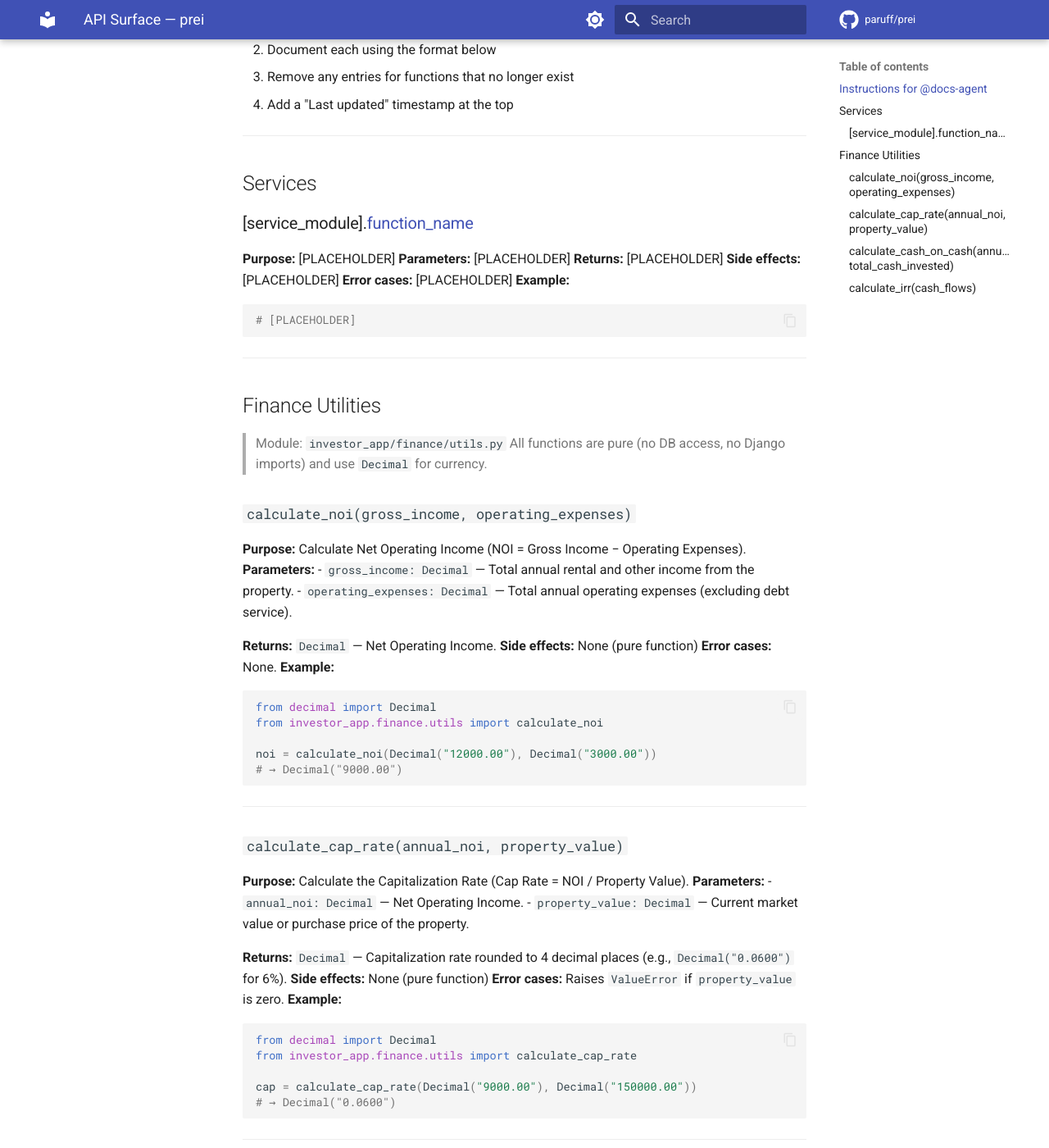
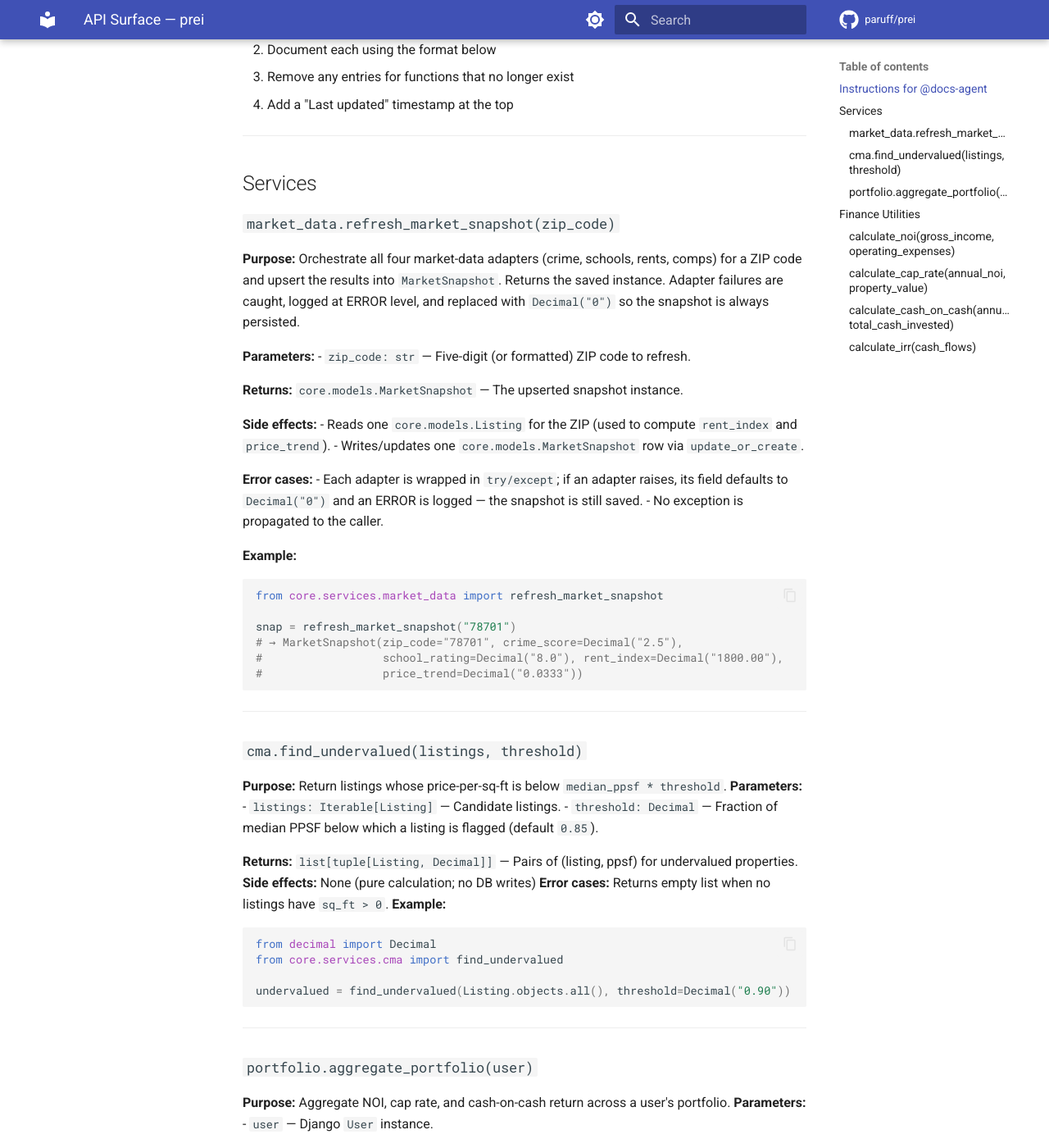
Before and after one commit to paruff/prei, an MkDocs documentation site: the page built from docs/API_SURFACE.md, in a window 1280 px wide and 1400 px high, scrolled down 449 px. Shown: the whole window at 82% size. Built offline with MkDocs 1.6.1 and Material for MkDocs 9.7.7, drawn with Linux system fonts in a browser that asks for light colours; comment, search, counter and statistics services are not loaded; the version menu is left out; some of the changed text lies outside the part shown.

Commit message:
docs: update API_SURFACE.md and CHANGE_IMPACT_MAP.md for Phase 2.2 market_data service
Agent-Logs-Url: https://github.com/paruff/prei/sessions/bd9a8370-e223-421f-9330-5758ce41a45e

Co-authored-by: deilert00 <139483703+deilert00@users.noreply.github.com>

````diff
--- a/docs/API_SURFACE.md
+++ b/docs/API_SURFACE.md
@@ -21,17 +21,78 @@ When updating this file:
 
 <!-- @docs-agent: populate from core/services/ -->
 
-### [service_module].[function_name](params)
+### `market_data.refresh_market_snapshot(zip_code)`
 
-**Purpose:** [PLACEHOLDER]
-**Parameters:** [PLACEHOLDER]
-**Returns:** [PLACEHOLDER]
-**Side effects:** [PLACEHOLDER]
-**Error cases:** [PLACEHOLDER]
+**Purpose:** Orchestrate all four market-data adapters (crime, schools, rents, comps) for a ZIP
+code and upsert the results into `MarketSnapshot`. Returns the saved instance. Adapter failures
+are caught, logged at ERROR level, and replaced with `Decimal("0")` so the snapshot is always
+persisted.
+
+**Parameters:**
+- `zip_code: str` — Five-digit (or formatted) ZIP code to refresh.
+
+**Returns:** `core.models.MarketSnapshot` — The upserted snapshot instance.
+
+**Side effects:**
+- Reads one `core.models.Listing` for the ZIP (used to compute `rent_index` and `price_trend`).
+- Writes/updates one `core.models.MarketSnapshot` row via `update_or_create`.
+
+**Error cases:**
+- Each adapter is wrapped in `try/except`; if an adapter raises, its field defaults to
+  `Decimal("0")` and an ERROR is logged — the snapshot is still saved.
+- No exception is propagated to the caller.
+
 **Example:**
 
 ```python
-# [PLACEHOLDER]
+from core.services.market_data import refresh_market_snapshot
+
+snap = refresh_market_snapshot("78701")
+# → MarketSnapshot(zip_code="78701", crime_score=Decimal("2.5"),
+#                  school_rating=Decimal("8.0"), rent_index=Decimal("1800.00"),
+#                  price_trend=Decimal("0.0333"))
+```
+
+---
+
+### `cma.find_undervalued(listings, threshold)`
+
+**Purpose:** Return listings whose price-per-sq-ft is below `median_ppsf * threshold`.
+**Parameters:**
+- `listings: Iterable[Listing]` — Candidate listings.
+- `threshold: Decimal` — Fraction of median PPSF below which a listing is flagged (default `0.85`).
+
+**Returns:** `list[tuple[Listing, Decimal]]` — Pairs of (listing, ppsf) for undervalued properties.
+**Side effects:** None (pure calculation; no DB writes)
+**Error cases:** Returns empty list when no listings have `sq_ft > 0`.
+**Example:**
+
+```python
+from decimal import Decimal
+from core.services.cma import find_undervalued
+
+undervalued = find_undervalued(Listing.objects.all(), threshold=Decimal("0.90"))
+```
+
+---
+
+### `portfolio.aggregate_portfolio(user)`
+
+**Purpose:** Aggregate NOI, cap rate, and cash-on-cash return across a user's portfolio.
+**Parameters:**
+- `user` — Django `User` instance.
+
+**Returns:** `dict` with keys `total_noi`, `avg_cap_rate`, `avg_coc` (all `Decimal`).
+**Side effects:** Reads `Property`, `RentalIncome`, and `OperatingExpense` rows for the user.
+**Error cases:** Returns zeroed dict when the user has no properties.
+**Example:**
+
+```python
+from core.services.portfolio import aggregate_portfolio
+
+summary = aggregate_portfolio(request.user)
+# → {"total_noi": Decimal("18000.00"), "avg_cap_rate": Decimal("0.06"),
+#    "avg_coc": Decimal("0.12")}
 ```
 
 -----
````
Also changed, not shown: other parts of docs/API_SURFACE.md (+1 -1 lines), docs/CHANGE_IMPACT_MAP.md (+15 -9 lines).
